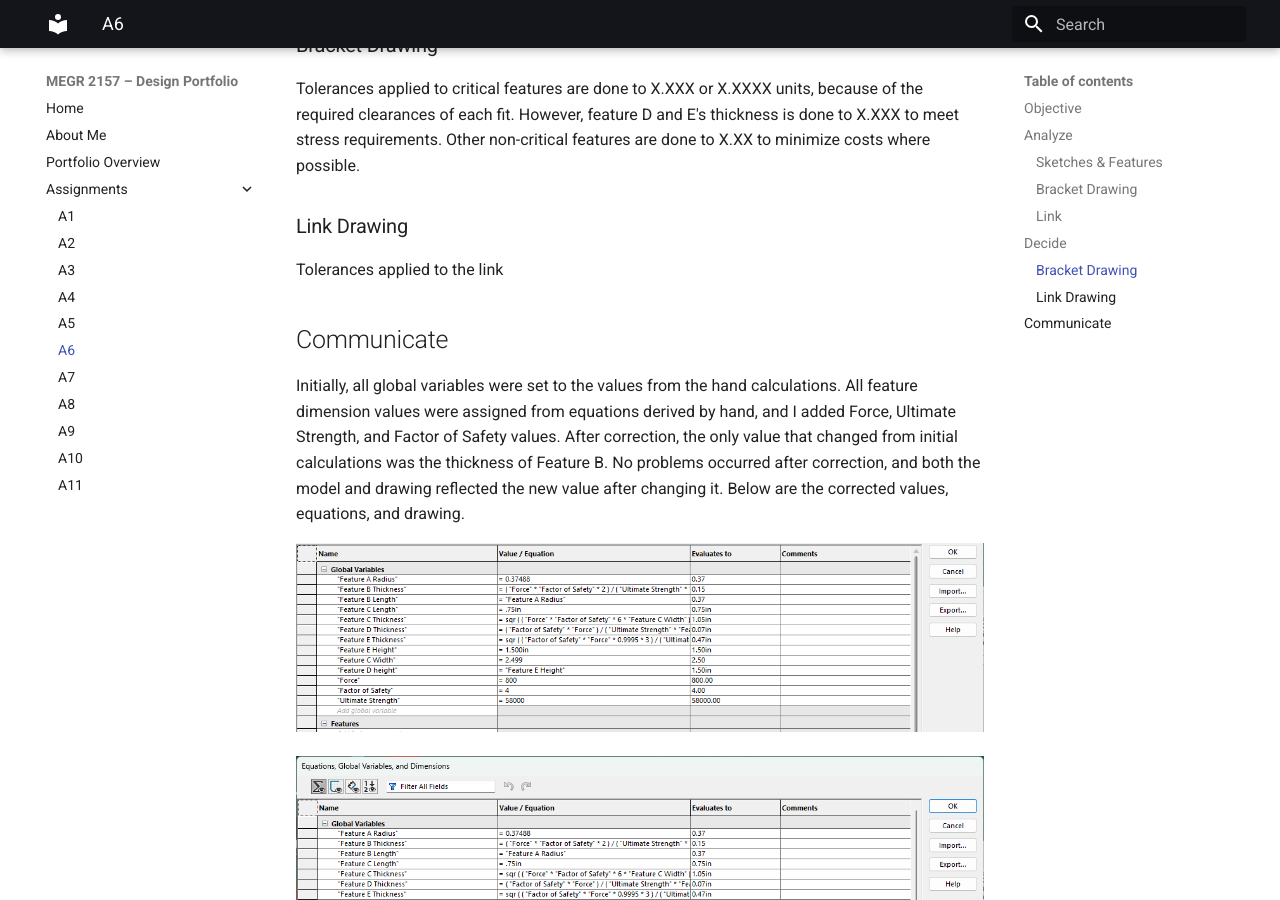
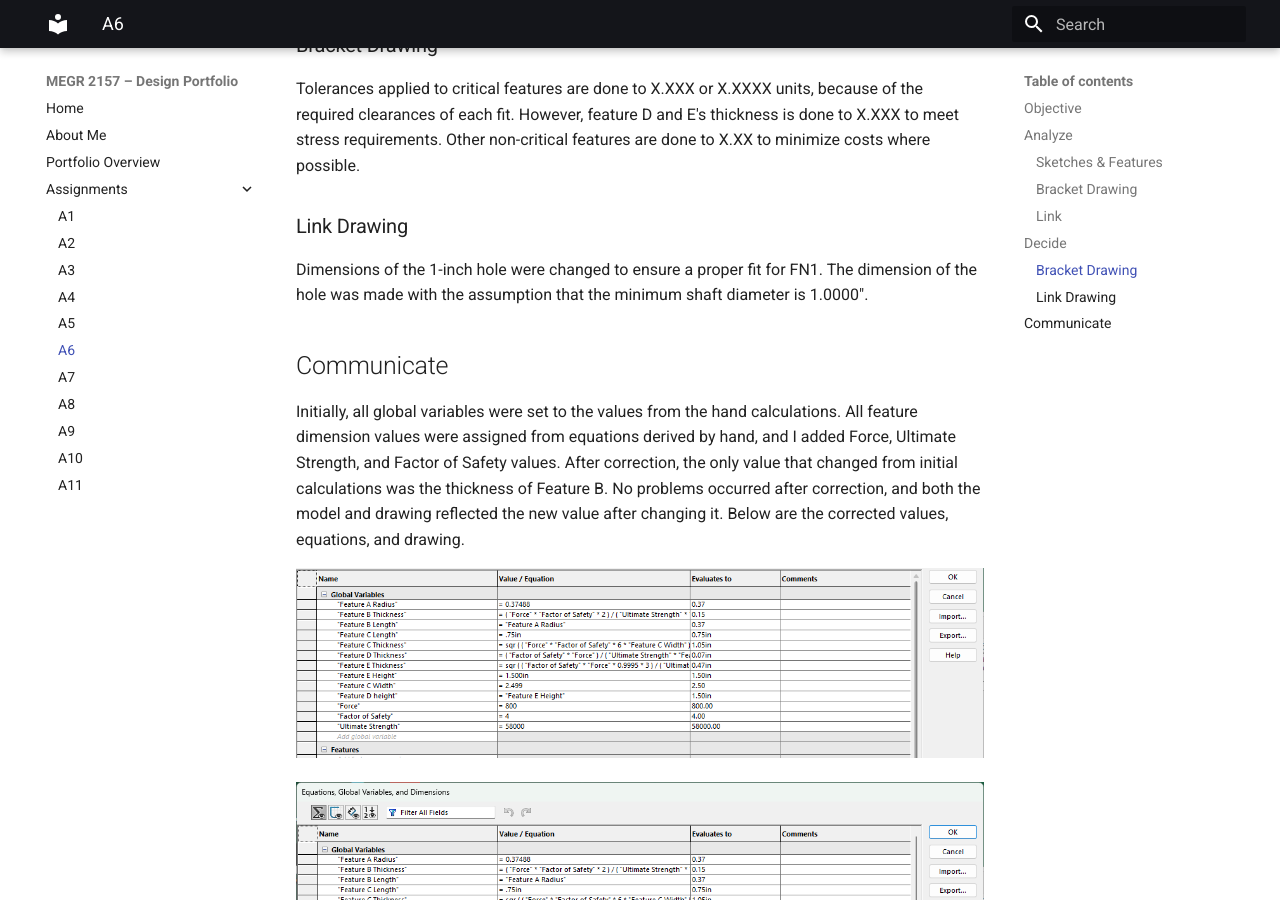
Before and after one commit to mbsibelius/megr2156-portfolio-mbs, an MkDocs documentation site: the page built from docs/assignments/A06/index.md, in a window 1280 px wide and 900 px high, scrolled down 6075 px. Built offline with MkDocs 1.6.1 and Material for MkDocs 9.7.7, drawn with Linux system fonts in a browser that asks for light colours.

Commit message:
Revise link drawing dimensions for proper fit
Updated dimensions for the 1-inch hole to ensure proper fit for FN1, reflecting changes based on minimum shaft diameter.

```diff
--- a/docs/assignments/A06/index.md
+++ b/docs/assignments/A06/index.md
@@ -46,7 +46,7 @@ All link dimensions were taken from stress calculations, with only one dimension
 Tolerances applied to critical features are done to X.XXX or X.XXXX units, because of the required clearances of each fit. However, feature D and E's thickness is done to X.XXX to meet stress requirements. Other non-critical features are done to X.XX to minimize costs where possible.
 
 ### Link Drawing
-Tolerances applied to the link
+Dimensions of the 1-inch hole were changed to ensure a proper fit for FN1. The dimension of the hole was made with the assumption that the minimum shaft diameter is 1.0000".
 
 ## Communicate
 
```
